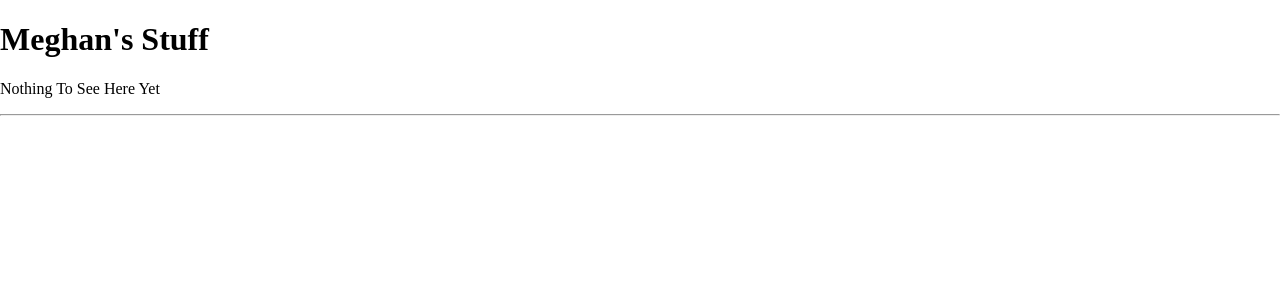
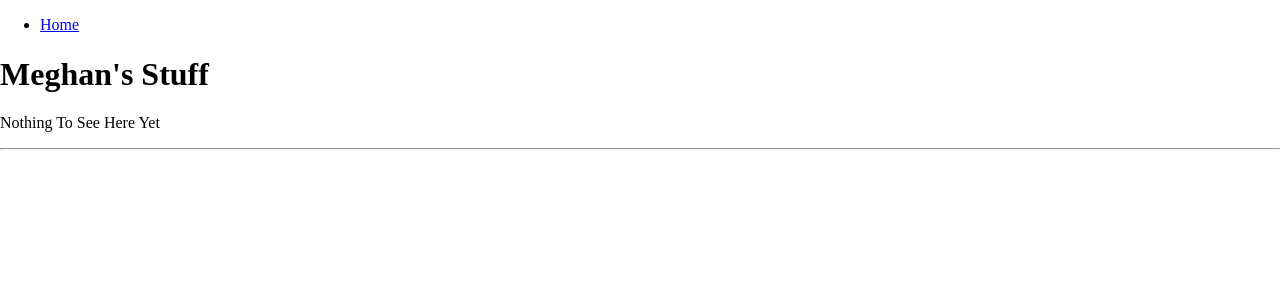
Before and after one commit to mebartsch/mebartsch.github.io, a Jekyll site: the page stuff/index.html, which Jekyll copies as it is, in a window 1280 px wide. Shown: the top 300 px of the page. Built offline with Jekyll 4.4.1, drawn with Linux system fonts in a browser that asks for light colours; nearby versions of some CDN libraries; library files that are not in the unit come from our copies.

Commit message:
Update index.html

```diff
--- a/stuff/index.html
+++ b/stuff/index.html
@@ -10,6 +10,9 @@
     <link rel="stylesheet" type="text/css" href="stylesheets/github-light.css" media="screen">
   </head>
   <body>
+	    		<ul>
+	        		<li><a href="/">Home</a></li>
+	    		</ul>
 
     <section class="page-header">
       <h1 class="project-name">Meghan's Stuff</h1>
```
